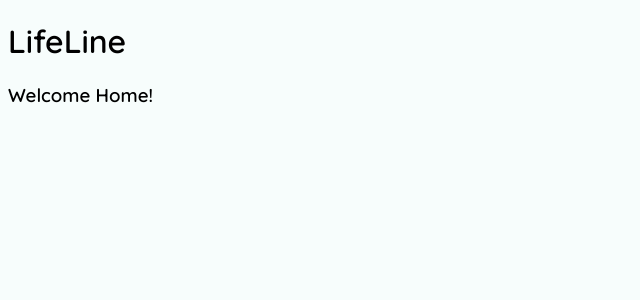
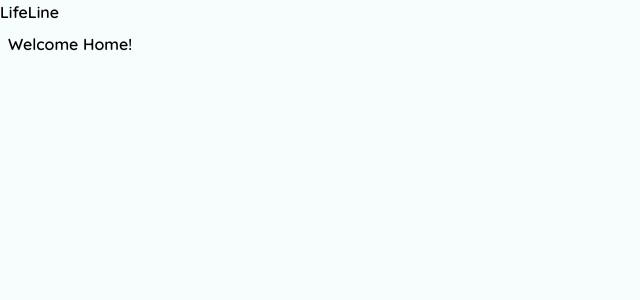
Before and after one commit to acolote1998/life-line-front-end, a React (Vite) app: page / in a window 1280 px wide. Shown: the top 300 px of the page, without its empty margins (0-640 px from the left). Built offline with nearby package versions, Linux system fonts and the light colour scheme.

Commit message:
adding tailwind to the project

```diff
--- a/package.json
+++ b/package.json
@@ -10,10 +10,12 @@
     "preview": "vite preview"
   },
   "dependencies": {
+    "@tailwindcss/vite": "^4.1.7",
     "@tanstack/react-router": "^1.120.3",
     "@tanstack/react-router-devtools": "^1.120.3",
     "react": "^19.1.0",
-    "react-dom": "^19.1.0"
+    "react-dom": "^19.1.0",
+    "tailwindcss": "^4.1.7"
   },
   "devDependencies": {
     "@eslint/js": "^9.25.0",
--- a/src/components/Header.tsx
+++ b/src/components/Header.tsx
@@ -1,7 +1,7 @@
 const Header = () => {
   return (
     <div>
-      <h1>LifeLine</h1>
+      <h1 className="">LifeLine</h1>
     </div>
   );
 };
--- a/src/css/global.css
+++ b/src/css/global.css
@@ -1,3 +1,5 @@
+@import "tailwindcss";
+
 body {
   background-color: var(--site-bg);
   font-family: "Quicksand", sans-serif;
--- a/vite.config.ts
+++ b/vite.config.ts
@@ -2,6 +2,7 @@
 import { defineConfig } from "vite";
 import react from "@vitejs/plugin-react";
 import { TanStackRouterVite } from "@tanstack/router-plugin/vite";
+import tailwindcss from "@tailwindcss/vite";
 
 // https://vitejs.dev/config/
 export default defineConfig({
@@ -9,6 +10,7 @@ export default defineConfig({
     // Please make sure that '@tanstack/router-plugin' is passed before '@vitejs/plugin-react'
     TanStackRouterVite({ target: "react", autoCodeSplitting: true }),
     react(),
+    tailwindcss(),
     // ...,
   ],
 });
```
Also changed, not shown: 1 other file (tests, documents, lock files or other folders).
